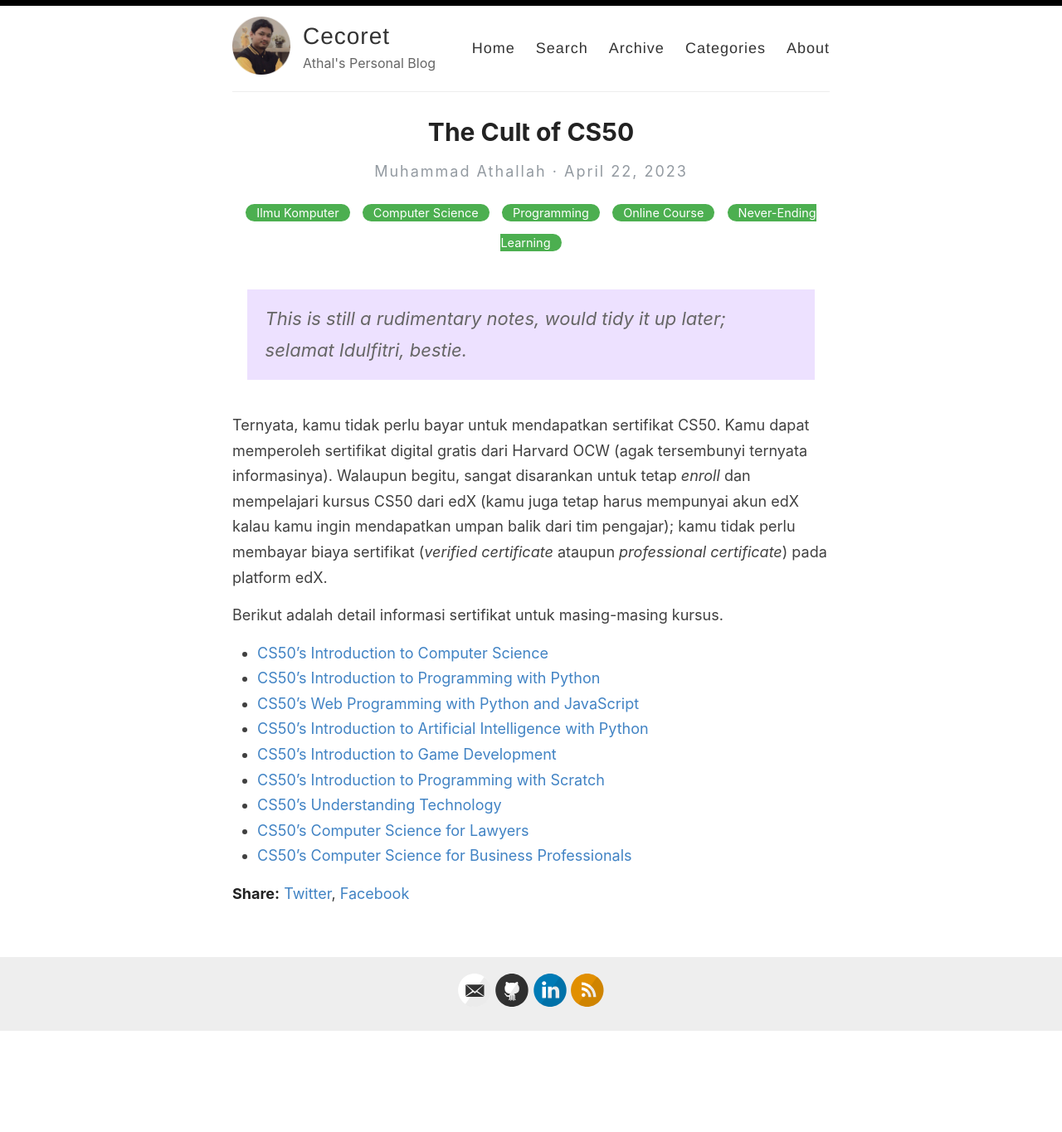
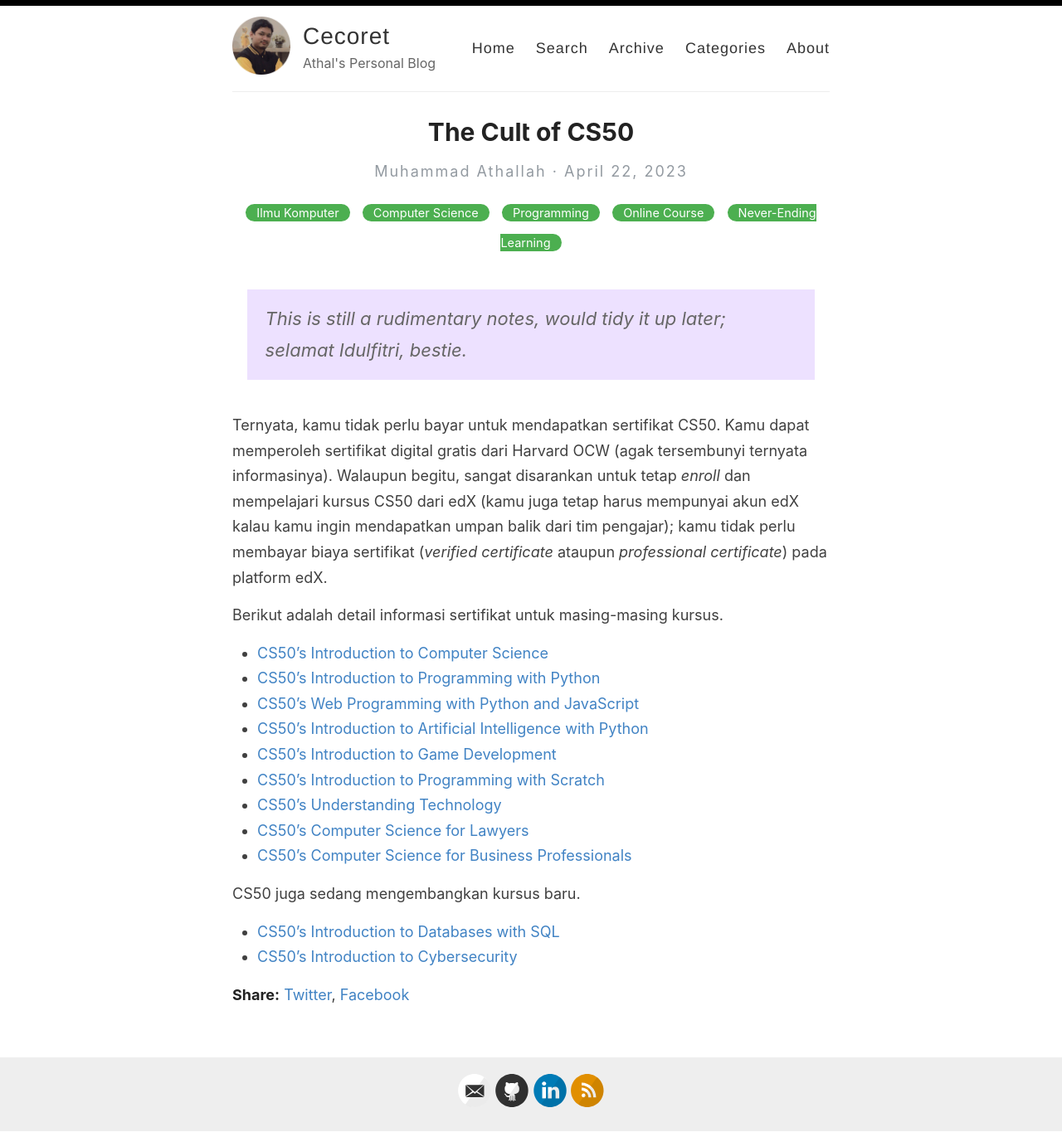
Before and after one commit to determinedguy/cecoret, a Jekyll site: the page built from _posts/2023-4-22-cs50.md, in a window 1280 px wide. Shown: the whole page at 83% size. Built offline with Jekyll 4.4.1, drawn with Linux system fonts in a browser that asks for light colours; before the commit the page ends 1243 px from its top, so only the background shows below that.

Commit message:
add: ingfo

```diff
--- a/_posts/2023-4-22-cs50.md
+++ b/_posts/2023-4-22-cs50.md
@@ -19,3 +19,8 @@ Berikut adalah detail informasi sertifikat untuk masing-masing kursus.
 - [CS50's Understanding Technology](https://cs50.harvard.edu/technology/2017/certificate/)
 - [CS50's Computer Science for Lawyers](https://cs50.harvard.edu/law/2019/certificate/)
 - [CS50’s Computer Science for Business Professionals](https://cs50.harvard.edu/business/2017/certificate/)
+
+CS50 juga sedang mengembangkan kursus baru.
+
+- [CS50's Introduction to Databases with SQL](https://cs50.harvard.edu/sql/)
+- [CS50's Introduction to Cybersecurity](https://cs50.harvard.edu/cybersecurity/)
```
